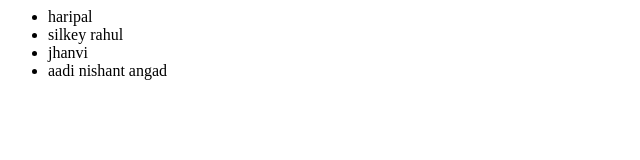
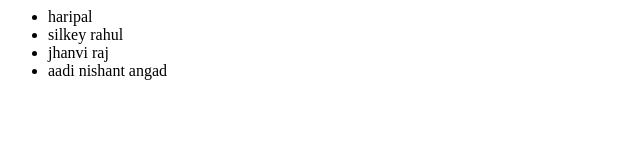
Before and after one commit to haripal5121015/mergcolepush, a plain HTML site: page contsct.html in a window 1280 px wide. Shown: the full height of the page, 0-640 px from the left. Drawn offline with Linux system fonts and the light colour scheme.

Commit message:
another changed in contact file

```diff
--- a/contsct.html
+++ b/contsct.html
@@ -17,6 +17,7 @@
 	 	</li>
 	 	<li>
 	 		jhanvi
+	 		raj
 	 	</li>
 	 	<li>
 
```
